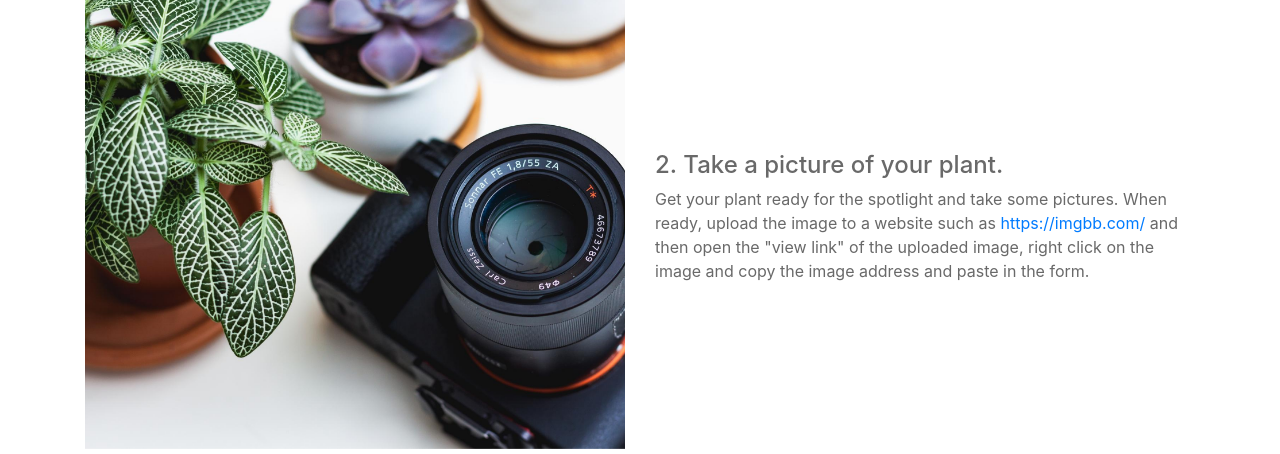
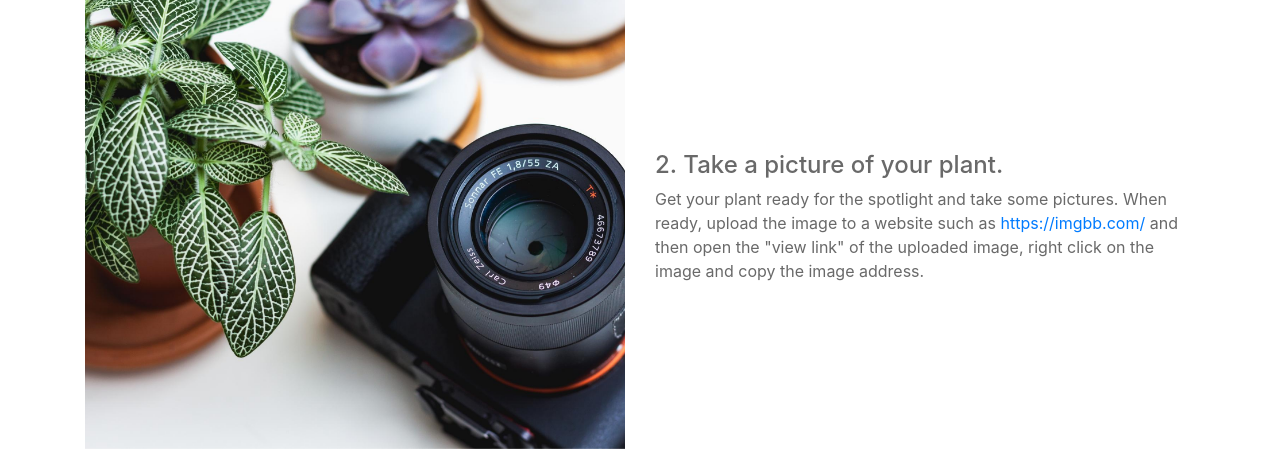
Before and after one commit to debrawolford/plant-swap, a Flask app: page /about in a window 1280 px wide. Shown: the part 1438-1892 px from the top of the page. Run offline with Flask 2, Linux system fonts and the light colour scheme; some libraries are stand-ins or nearby versions.

Commit message:
updated about page

```diff
--- a/templates/about.html
+++ b/templates/about.html
@@ -28,7 +28,7 @@
             <p>Get your plant ready for the spotlight and take some pictures. When ready, upload the image to a website
                 such as <a href="https://imgbb.com/">https://imgbb.com/</a> and then open the
                 "view link" of the uploaded image, right
-                click on the image and copy the image address and paste in the form.</p>
+                click on the image and copy the image address.</p>
         </div>
     </div>
     <div class="row mt-5">
```
